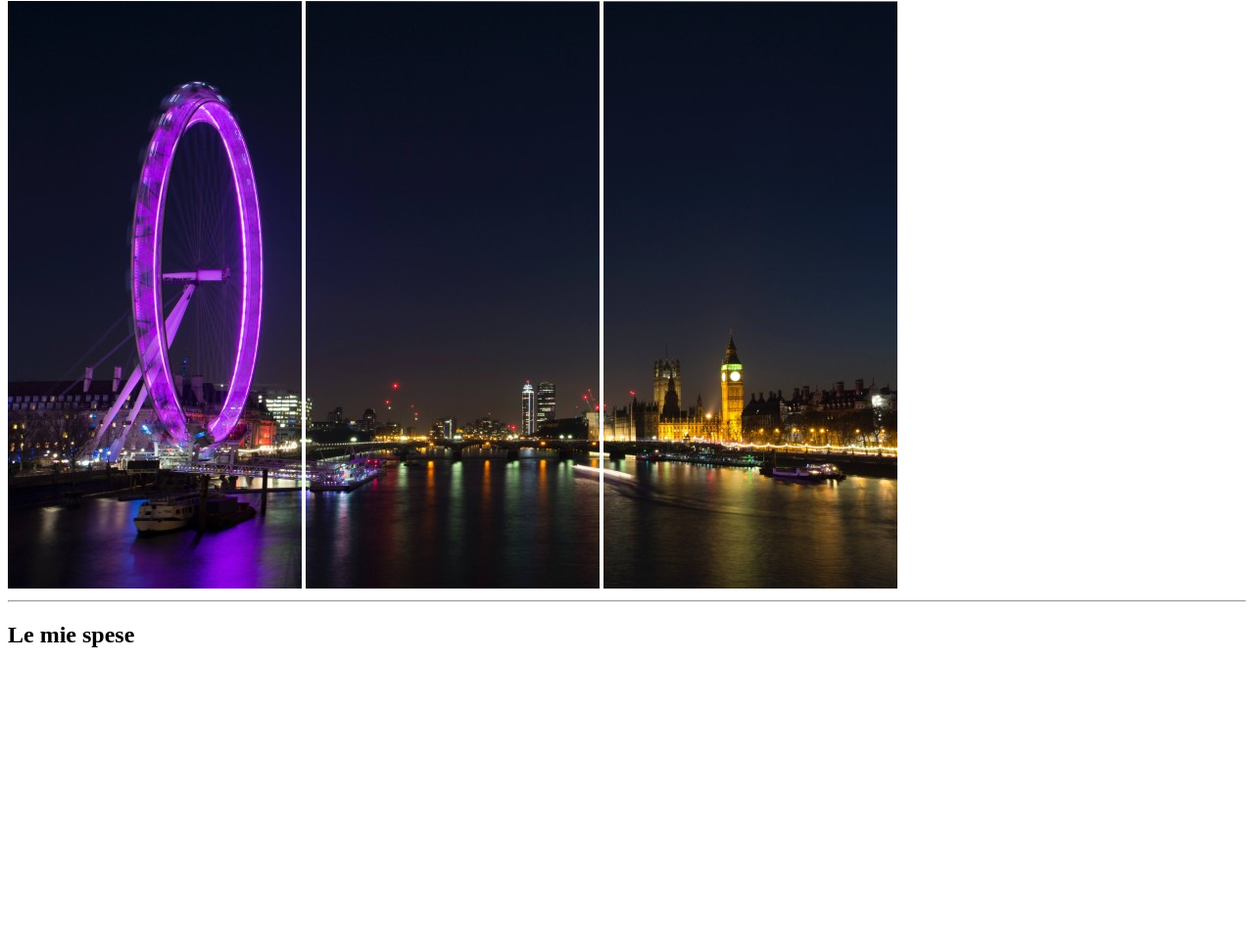
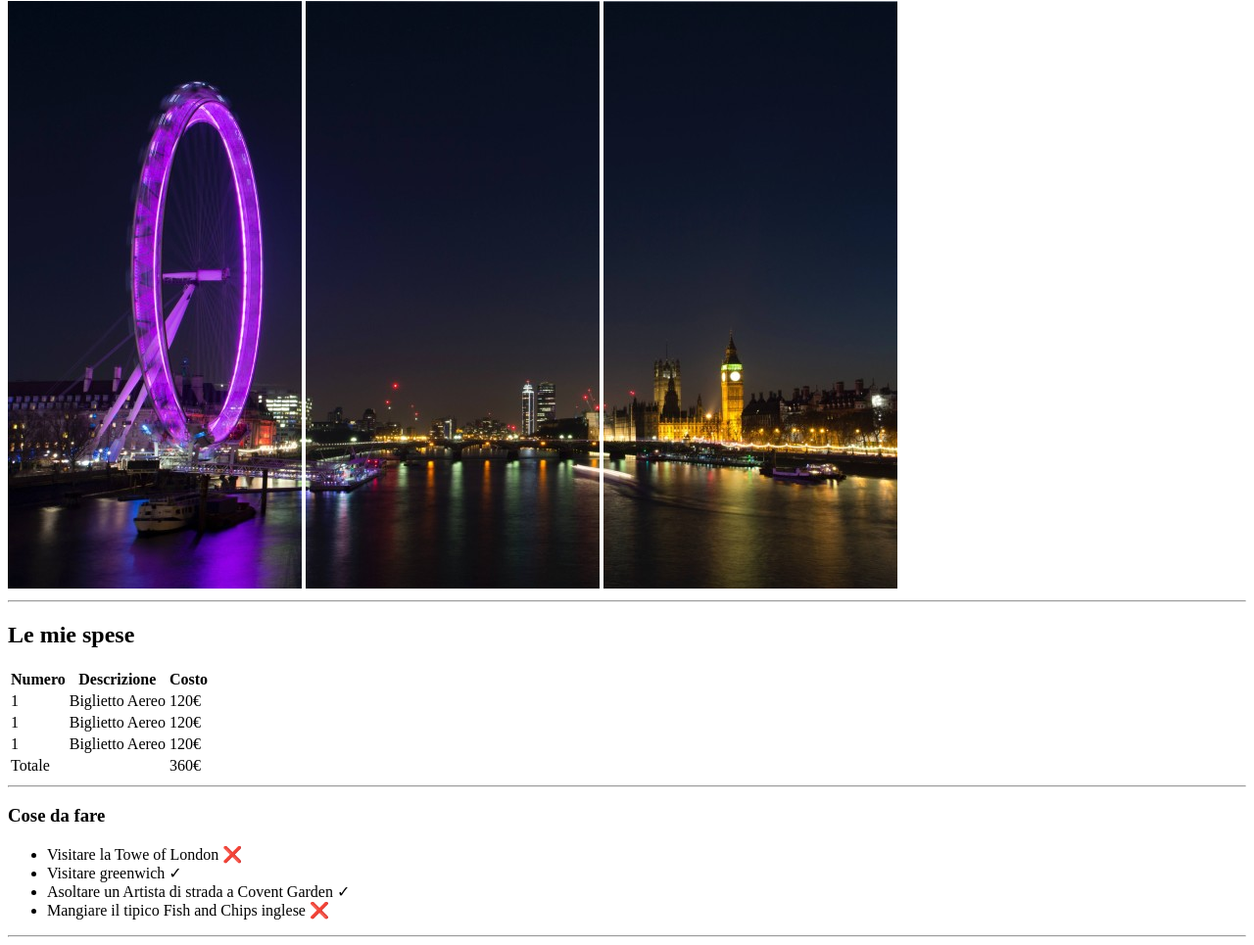
Before and after one commit to OlivieroPinto/html-london-trip, a plain HTML site: page index.html in a window 1280 px wide. Shown: the part 79-1044 px from the top of the page at 98% size. Before the commit the page ends 800 px from the top, so only its background shows below. Drawn offline with Linux system fonts and the light colour scheme.

Commit message:
creazione tabella prezzi e testo punteggiato (ul)

```diff
--- a/index.html
+++ b/index.html
@@ -16,9 +16,45 @@
     <main>
         <hr />
         <h2>Le mie spese</h2>
+        <!--inizio 1 tabella-->
         <table>
-
+            <tr>
+                <th>Numero</th>
+                <th>Descrizione</th>
+                <th>Costo</th>
+            </tr>
+            <tr>
+                <td>1</td>
+                <td>Biglietto Aereo</td>
+                <td>120&euro;</td>
+            </tr>
+            <tr>
+                <td>1</td>
+                <td>Biglietto Aereo</td>
+                <td>120&euro;</td>
+            </tr>
+            <tr>
+                <td>1</td>
+                <td>Biglietto Aereo</td>
+                <td>120&euro;</td>
+            </tr>
+            <tr>
+                <td colspan="2">Totale</td>
+                <td>360&euro;</td>
+            </tr>
         </table>
+        <!--fine 1 tabella-->
+        <hr />
+        <h3>Cose da fare</h3>
+        <!--inizio testo punteggiato-->
+        <ul>
+            <li>Visitare la Towe of London &#x274C</li>
+            <li>Visitare greenwich &check;</li>
+            <li>Asoltare un Artista di strada a Covent Garden &check;</li>
+            <li>Mangiare il tipico Fish and Chips inglese &#x274C</li>
+        </ul>
+        <!--fine testo punteggiato-->
+        <hr />
     </main>
 </body>
 </html>
```
